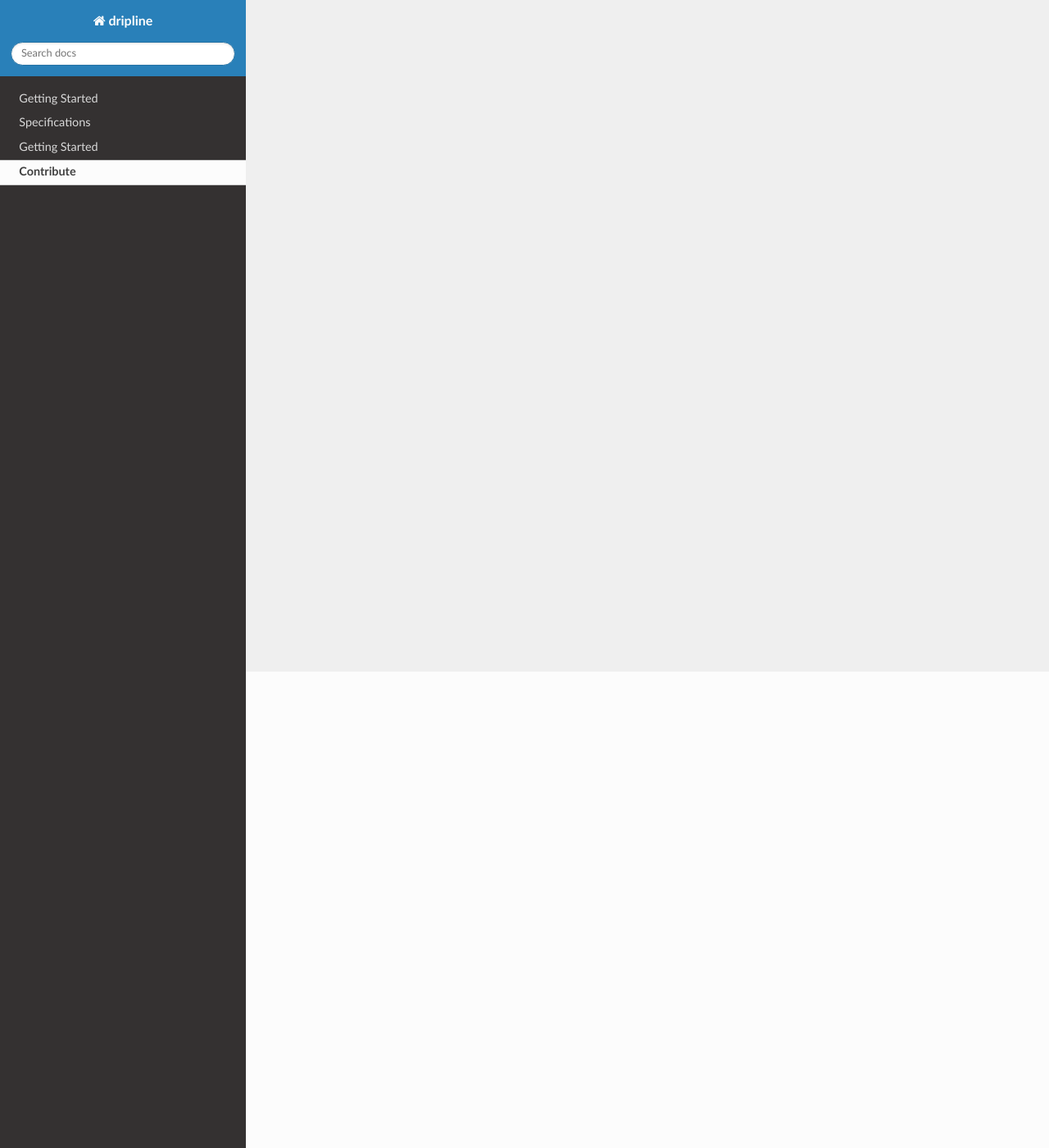
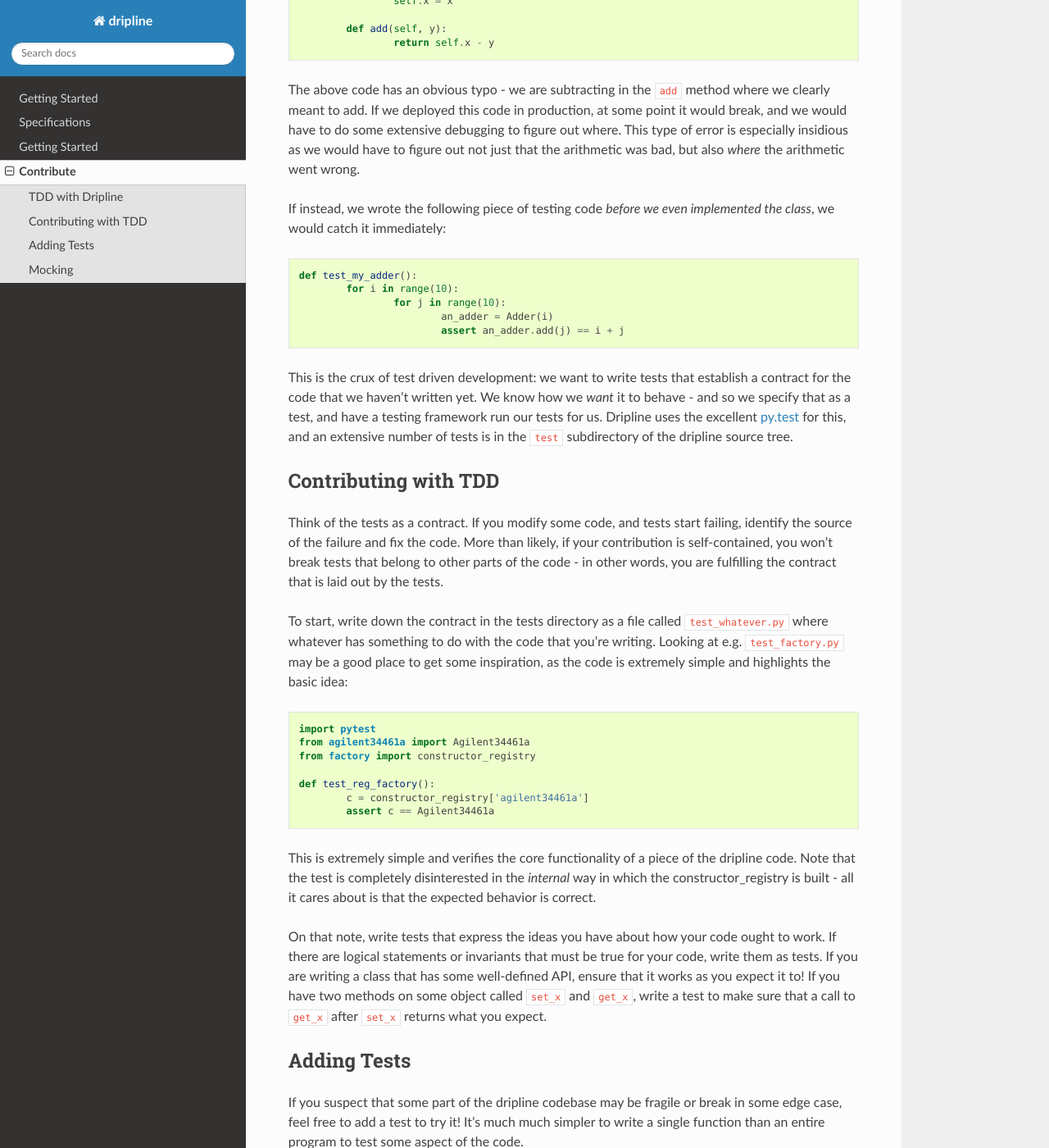
Before and after one commit to kofron/dripline, a Sphinx documentation site: the page built from python/doc/contribute.rst, in a window 1280 px wide and 1400 px high, scrolled down 581 px. Shown: the whole window at 82% size. Built offline with Sphinx 7.4.7 and the Read the Docs theme 2.0.0, drawn with Linux system fonts in a browser that asks for light colours; some of the changed text lies outside the part shown.

Commit message:
added a bunch on TDD.  pls review

```diff
--- a/python/doc/contribute.rst
+++ b/python/doc/contribute.rst
@@ -8,3 +8,86 @@ As always, `dripline is on github <github.com/project8/dripline>`_.
 Branches are cheap, lets do more of those.
 For more details, `this branching model <nvie.com/posts/a-successful-git-branching-model>`_ has served us very well to date.
 In particular, please note that master is for tagged/release versions while develop is the latest working version.
+
+TDD with Dripline
+=================
+Test driven development is a paradigm where having code that successfully passes some tests (called Unit Tests) is
+the decision metric for when a piece of code is up to standards.
+
+Consider a very simple piece of code shown below:
+
+.. code-block:: python
+
+	class Adder(object):
+		def __init__(self, x):
+			self.x = x
+
+		def add(self, y):
+			return self.x - y
+
+The above code has an obvious typo - we are subtracting in the ``add`` method where we clearly meant to add.  If we
+deployed this code in production, at some point it would break, and we would have to do some extensive debugging to
+figure out where.  This type of error is especially insidious as we would have to figure out not just that the
+arithmetic was bad, but also *where* the arithmetic went wrong.
+
+If instead, we wrote the following piece of testing code *before we even implemented the class*, we would catch it
+immediately:
+
+.. code-block:: python
+
+	def test_my_adder():
+		for i in range(10):
+			for j in range(10):
+				an_adder = Adder(i)
+				assert an_adder.add(j) == i + j
+
+This is the crux of test driven development: we want to write tests that establish a contract for the code that we
+haven't written yet.  We know how we *want* it to behave - and so we specify that as a test, and have a testing framework
+run our tests for us.  Dripline uses the excellent `py.test <pytest.org>`_ for this, and an extensive number of tests
+is in the ``test`` subdirectory of the dripline source tree.
+
+Contributing with TDD
+=====================
+Think of the tests as a contract.  If you modify some code, and tests start failing, identify the source of the failure
+and fix the code.  More than likely, if your contribution is self-contained, you won't break tests that belong to other
+parts of the code - in other words, you are fulfilling the contract that is laid out by the tests.
+
+To start, write down the contract in the tests directory as a file called ``test_whatever.py`` where whatever has something
+to do with the code that you're writing.  Looking at e.g. ``test_factory.py`` may be a good place to get some inspiration,
+as the code is extremely simple and highlights the basic idea:
+
+.. code-block:: python
+
+	import pytest
+	from agilent34461a import Agilent34461a
+	from factory import constructor_registry
+
+	def test_reg_factory():
+		c = constructor_registry['agilent34461a']
+		assert c == Agilent34461a
+
+This is extremely simple and verifies the core functionality of a piece of the dripline code.  Note that the test is
+completely disinterested in the *internal* way in which the constructor_registry is built - all it cares about is that
+the expected behavior is correct.
+
+On that note, write tests that express the ideas you have about how your code ought to work.  If there are logical statements
+or invariants that must be true for your code, write them as tests.  If you are writing a class that has some well-defined
+API, ensure that it works as you expect it to!  If you have two methods on some object called ``set_x`` and ``get_x``,
+write a test to make sure that a call to ``get_x`` after ``set_x`` returns what you expect.
+
+Adding Tests
+============
+If you suspect that some part of the dripline codebase may be fragile or break in some edge case, feel free to add a test
+to try it!  It's much much simpler to write a single function than an entire program to test some aspect of the code.
+
+Mocking
+=======
+Dripline is inherently network oriented, but when we are running tests we want to be isolated from connections to the
+network.  To get around this and test the functionality of our code, it is necessary to *mock* certain functions and
+classes so that the behavior of our code can be tested independently of communication with the outside world.
+
+This may be a limitation in some respect, but note that you can mock a function in such a way that it will return whatever
+you might expect from a remote host, and therefore preserve the logic of your program.
+
+Mocking is a subject unto itself - see examples in ``test_node.py``, or read more extensively about the mocking capabilities
+in py.test `here <http://pytest.org/latest/monkeypatch.html>`_
```
